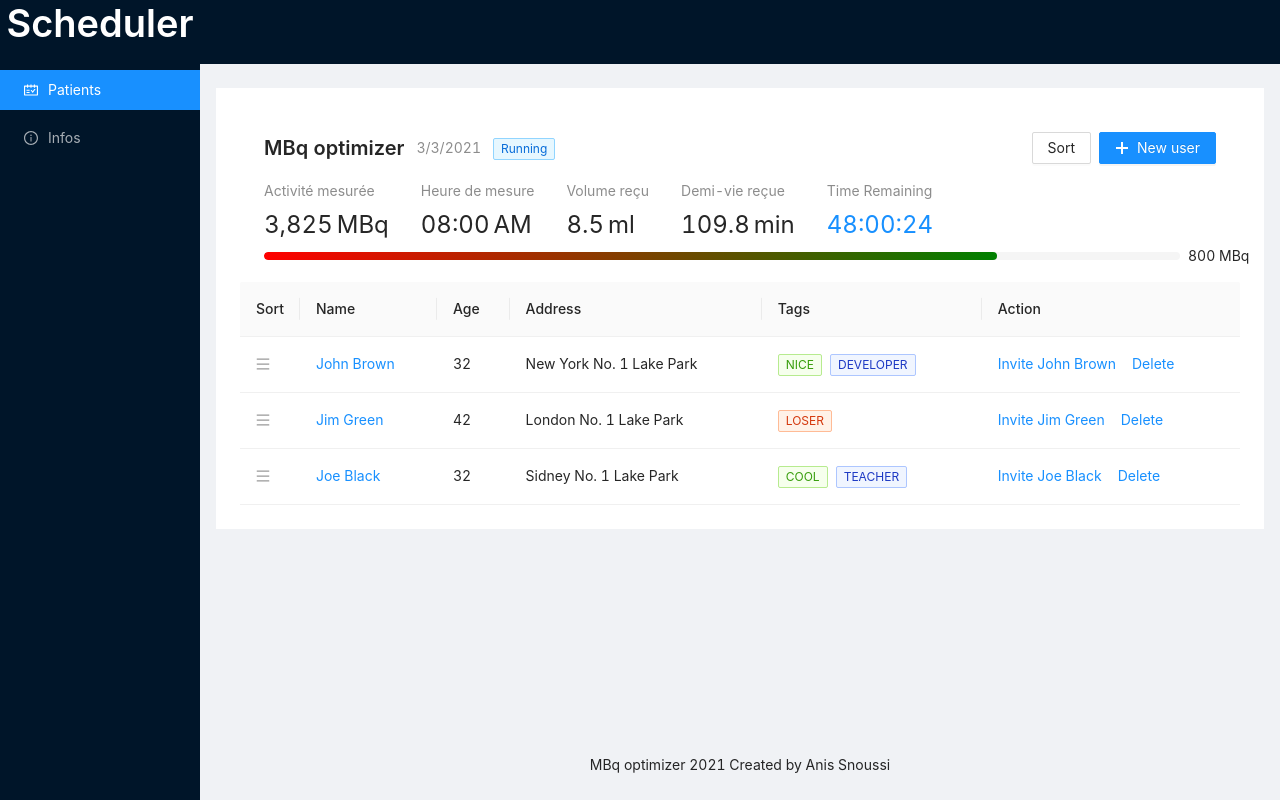
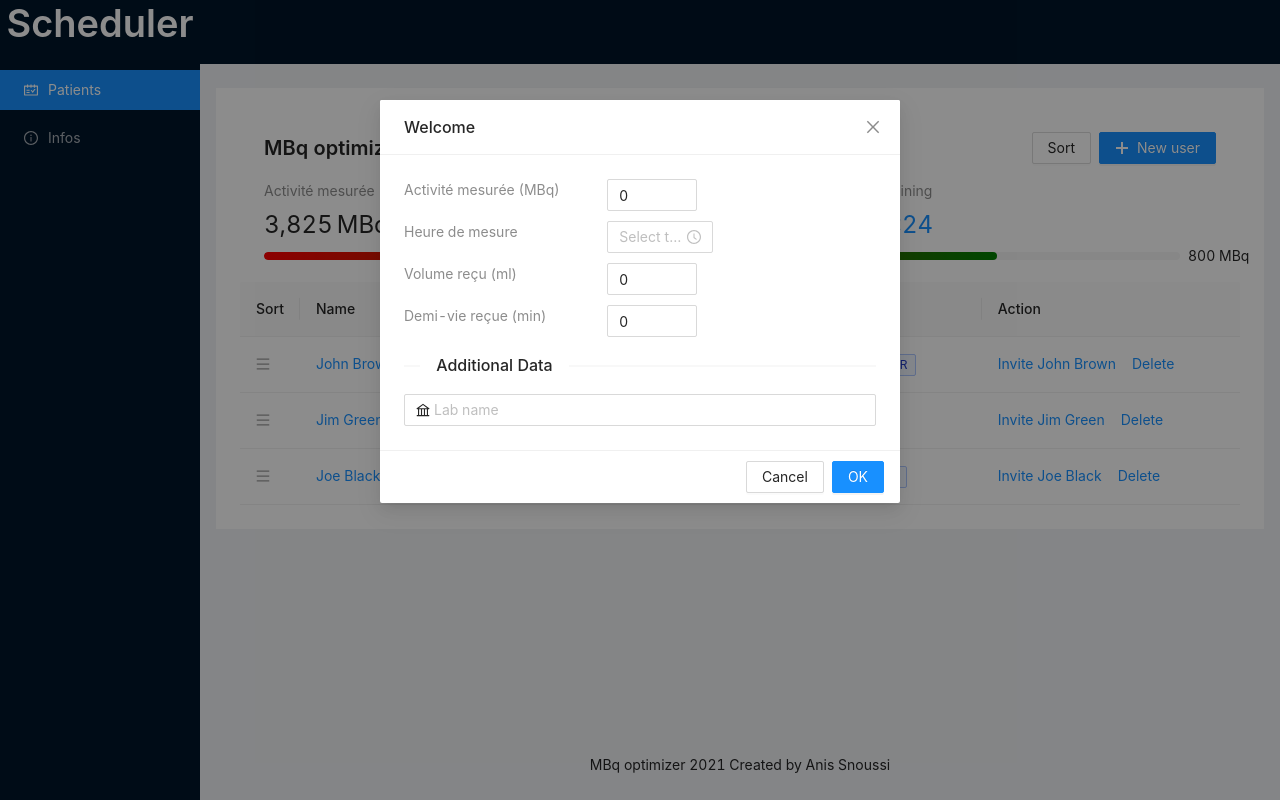
Before and after one commit to github-anis-snoussi/Radiopharmaceuticals-Optimizer, a React (Create React App) app in the folder optimizer/: page / in a window 1280 px wide. Built offline with nearby package versions, Linux system fonts and the light colour scheme.

Commit message:
dont feel like debugging today

```diff
--- a/optimizer/src/App.js
+++ b/optimizer/src/App.js
@@ -20,16 +20,22 @@ import {
   Input,
   Select,
   DatePicker,
+  Modal,
+  InputNumber,
+  TimePicker,
+  Divider
 } from 'antd';
 
 import {
   PlusOutlined,
   ScheduleOutlined,
   InfoCircleOutlined,
+  ExperimentOutlined,
+  BankOutlined
 } from '@ant-design/icons';
 
 const { Header, Content, Footer, Sider } = Layout;
-const { Title } = Typography;
+const { Title, Text } = Typography;
 const { Option } = Select;
 
 
@@ -65,20 +71,33 @@ const data = [
 class App extends React.Component {
 
   state = {
-    visible: false,
+    isDrawerVisible: false,
+    isModalVisible: true,
     dataSource: data,
   };
 
   showDrawer = () => {
     this.setState({
-      visible: true,
+      isDrawerVisible: true,
     });
   };
 
-  onClose = () => {
+  onCloseDrawer = () => {
     this.setState({
-      visible: false,
+      isDrawerVisible: false,
     });
+  };
+
+  showModal = () => {
+    this.setState({isModalVisible : true});
+  };
+
+  handleOk = () => {
+    this.setState({isModalVisible : false});
+  };
+
+  handleCancel = () => {
+    this.setState({isModalVisible : false});
   };
 
   renderDrawer() {
@@ -86,8 +105,8 @@ class App extends React.Component {
       <Drawer
       title="Create a new account"
       width={720}
-      onClose={this.onClose}
-      visible={this.state.visible}
+      onClose={this.onCloseDrawer}
+      visible={this.state.isDrawerVisible}
       bodyStyle={{ paddingBottom: 80 }}
       footer={
         <div
@@ -95,10 +114,10 @@ class App extends React.Component {
             textAlign: 'right',
           }}
         >
-          <Button onClick={this.onClose} style={{ marginRight: 8 }}>
+          <Button onClick={this.onCloseDrawer} style={{ marginRight: 8 }}>
             Cancel
           </Button>
-          <Button onClick={this.onClose} type="primary">
+          <Button onClick={this.onCloseDrawer} type="primary">
             Submit
           </Button>
         </div>
@@ -203,6 +222,62 @@ class App extends React.Component {
     )
   }
 
+  renderModal() {
+
+    return(
+      <Modal title="Welcome" visible={this.state.isModalVisible} onOk={this.handleOk} onCancel={this.handleCancel}>
+
+        <Row gutter={16} style={{marginBottom : 10}}>
+          <Col className="gutter-row" span={10}>
+            <Text type="secondary">Activité mesurée (MBq)</Text>
+          </Col>
+          <Col className="gutter-row" span={6}>
+            <InputNumber
+              defaultValue={0}
+              onChange={() => {console.log("e")}}
+            />
+          </Col>
+        </Row>
+
+        <Row gutter={16} style={{marginBottom : 10}}>
+          <Col className="gutter-row" span={10}>
+            <Text type="secondary">Heure de mesure</Text>
+          </Col>
+          <Col className="gutter-row" span={6}>
+            <TimePicker onChange={() => {console.log('ee')}} />
+          </Col>
+        </Row>
+
+        <Row gutter={16} style={{marginBottom : 10}}>
+          <Col className="gutter-row" span={10}>
+            <Text type="secondary">Volume  reçu  (ml)</Text>
+          </Col>
+          <Col className="gutter-row" span={6}>
+            <InputNumber
+              defaultValue={0}
+              onChange={() => {console.log("e")}}
+            />
+          </Col>
+        </Row>
+
+        <Row gutter={16}>
+          <Col className="gutter-row" span={10}>
+            <Text type="secondary">Demi-vie reçue (min)</Text>
+          </Col>
+          <Col className="gutter-row" span={6}>
+            <InputNumber
+              defaultValue={0}
+              onChange={() => {console.log("e")}}
+            />
+          </Col>
+        </Row>
+
+        <Divider orientation="left">Additional Data</Divider>
+        <Input placeholder="Lab name" prefix={<BankOutlined />} />
+      </Modal>
+    )
+  }
+
 
 render() {
   return (
@@ -254,6 +329,7 @@ render() {
     </Layout>
   </Layout>
   {this.renderDrawer()}
+  {this.renderModal()}
   </>
   );
 }
```
Also changed, not shown: 1 other file (tests, documents, lock files or other folders).
